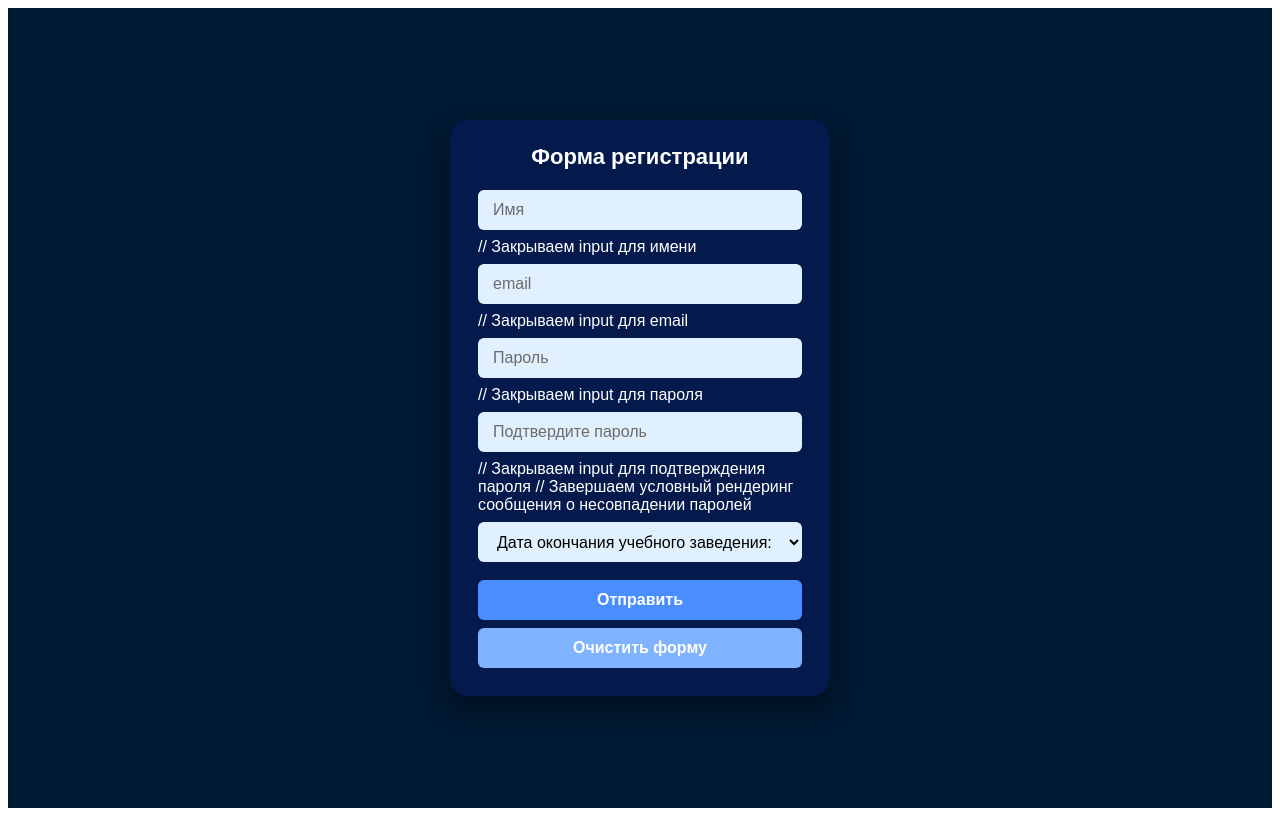
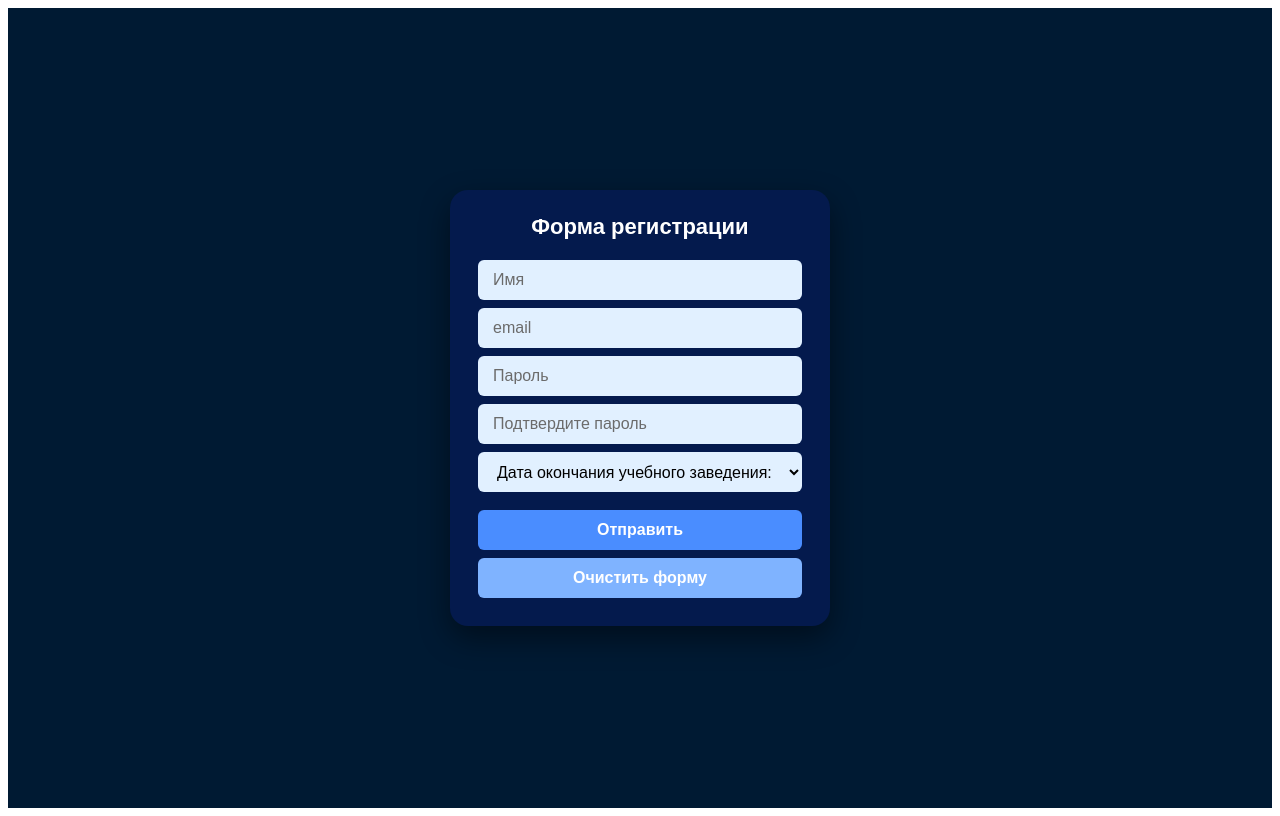
Before and after one commit to tusin777/react-home-works-app, a React (Vite) app: page / in a window 1280 px wide. Built offline with nearby package versions, Linux system fonts and the light colour scheme.

Commit message:
Обновить скрипт dev в package.json для запуска Vite с параметром --host; исправить комментарии в компоненте RegForm для улучшения читаемости

```diff
--- a/package.json
+++ b/package.json
@@ -4,7 +4,7 @@
   "version": "0.0.0",
   "type": "module",
   "scripts": {
-    "dev": "vite",
+    "dev": "vite --host",
     "build": "vite build",
     "lint": "eslint .",
     "preview": "vite preview"
--- a/src/components/RegForm/RegForm.jsx
+++ b/src/components/RegForm/RegForm.jsx
@@ -152,21 +152,21 @@ const RegForm = () => {
             value={name} // Привязка значения к состоянию name (контролируемый компонент)
             onChange={handleNameChange} // Обновляем состояние name при каждом вводе символа
           />{" "}
-          // Закрываем input для имени
+          {/* // Закрываем input для имени */}
           <input
             type="email" // Поле ввода email — тип email (браузер может проверять формат)
             placeholder="email" // Подсказка "email" в поле
             value={email} // Привязываем значение к состоянию email
             onChange={handleEmailChange} // Обработчик для обновления email при вводе
           />{" "}
-          // Закрываем input для email
+          {/* // Закрываем input для email */}
           <input
             type="password" // Поле ввода основного пароля — тип password (символы скрыты)
             placeholder="Пароль" // Подсказка "Пароль"
             value={password} // Связываем значение поля с состоянием password
             onChange={handlePasswordChange} // При каждом вводе запускаем валидацию пароля и проверку совпадения
           />{" "}
-          // Закрываем input для пароля
+          {/* // Закрываем input для пароля */}
           {!isPasswordValid && ( // Условный рендеринг: если пароль невалиден, показываем сообщение об ошибке
             <div className="error-message">
               {" "}
@@ -183,11 +183,11 @@ const RegForm = () => {
             onChange={handleConfirmPasswordChange} // При вводе обновляем confirmPassword и проверяем совпадение
             style={passwordMatch ? { color: "green" } : { color: "red" }} // Динамически меняем цвет текста в зависимости от совпадения паролей
           />{" "}
-          // Закрываем input для подтверждения пароля
+          {/* // Закрываем input для подтверждения пароля */}
           {!passwordMatch && ( // Если пароли не совпадают, показываем дополнительное сообщение об ошибке
             <div className="error-message">Пароли пока не совпадают</div> // Текст ошибки о несовпадении паролей
           )}{" "}
-          // Завершаем условный рендеринг сообщения о несовпадении паролей
+          {/* // Завершаем условный рендеринг сообщения о несовпадении паролей */}
           <select
             value={selectedYear} // Привязка выбранного значения года к состоянию selectedYear
             onChange={handleYearChange} // При смене значения обновляем selectedYear
@@ -208,7 +208,7 @@ const RegForm = () => {
                 </option> // Закрываем отдельный пункт списка
               )
             )}{" "}
-            // Завершаем вызов years.map и вставку всех option
+            {/* // Завершаем вызов years.map и вставку всех option */}
           </select>{" "}
           {/* Закрываем выпадающий список с годами */}
           <button type="submit">Отправить</button>{" "}
```
